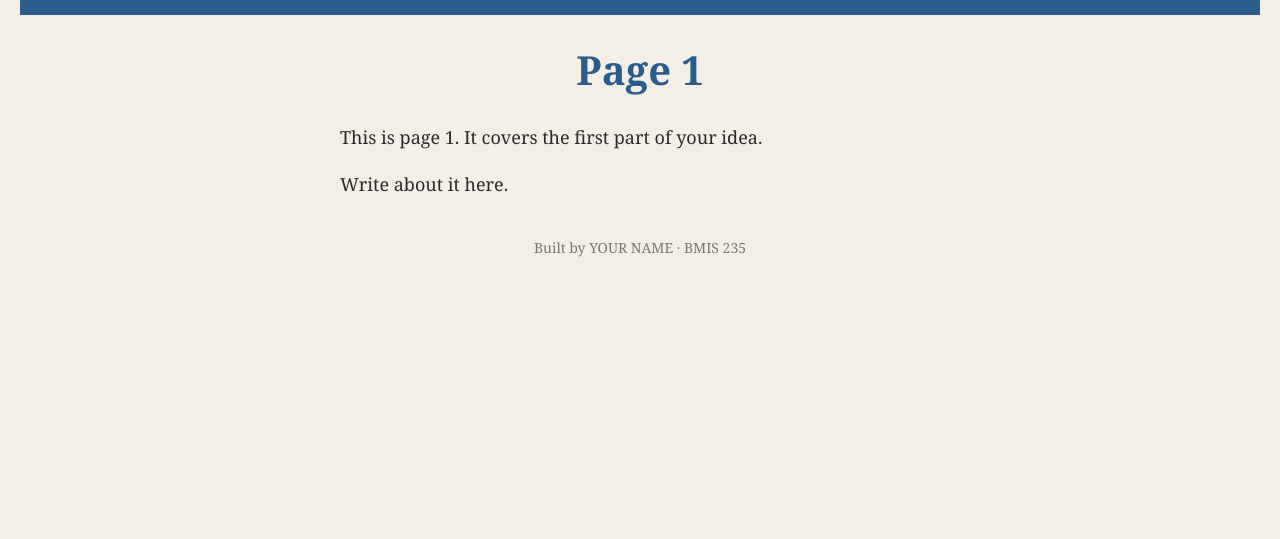
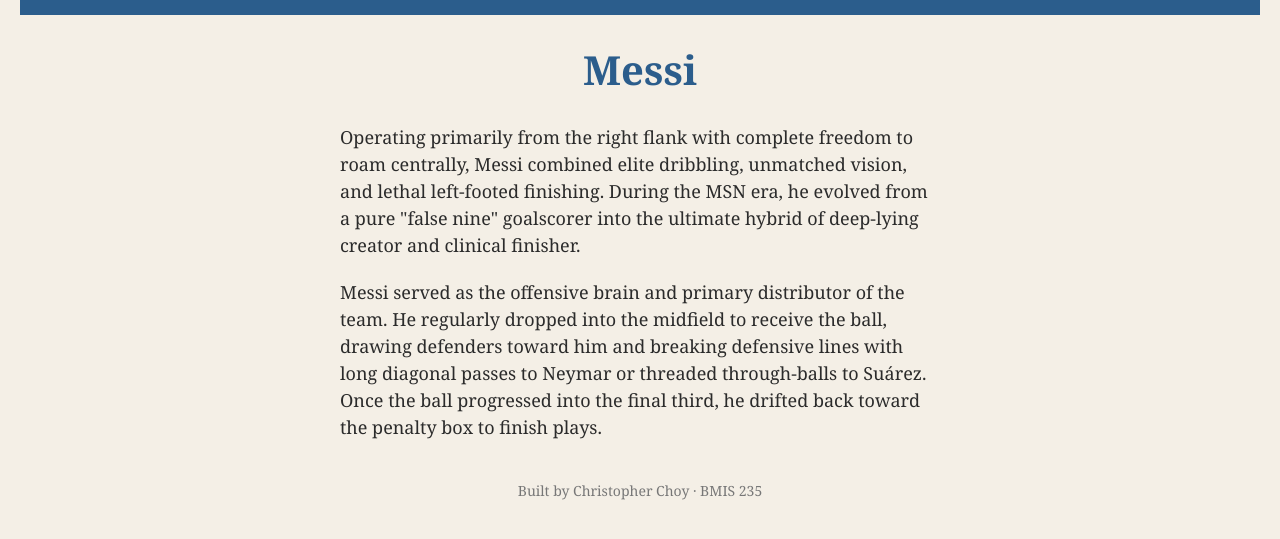
Before and after one commit to kulekia24-beep/bmis235-html-3, a plain HTML site: page page1.html in a window 1280 px wide. Shown: the part 71-610 px from the top of the page. Drawn offline with Linux system fonts and the light colour scheme.

Commit message:
Update page1.html

```diff
--- a/page1.html
+++ b/page1.html
@@ -1,14 +1,14 @@
 <!DOCTYPE html>
 <!--
-  Author: YOUR NAME
-  GU username: YOUR-GU-USERNAME
+  Author: Christopher Choy
+  GU username: cchoy
   Course: BMIS 235 - HTML-3
 -->
 <html lang="en">
 <head>
 <meta charset="utf-8">
 <meta name="author" content="YOUR NAME">
-<title>Page 1</title>
+<title>Messi</title>
 
 <!-- this one line connects the page to the stylesheet -->
 <link rel="stylesheet" href="styles.css">
@@ -28,12 +28,12 @@
     <a href="page3.html"><img src="img/page3.png" alt="Page 3"></a>
 </nav>
 
-<h1>Page 1</h1>
-<p>This is page 1. It covers the first part of your idea.</p>
-<p>Write about it here.</p>
+<h1>Messi</h1>
+<p>Operating primarily from the right flank with complete freedom to roam centrally, Messi combined elite dribbling, unmatched vision, and lethal left-footed finishing. During the MSN era, he evolved from a pure "false nine" goalscorer into the ultimate hybrid of deep-lying creator and clinical finisher.</p>
+<p>Messi served as the offensive brain and primary distributor of the team. He regularly dropped into the midfield to receive the ball, drawing defenders toward him and breaking defensive lines with long diagonal passes to Neymar or threaded through-balls to Suárez. Once the ball progressed into the final third, he drifted back toward the penalty box to finish plays.</p>
 
 <!-- Footer: fill in your name -->
-<footer>Built by YOUR NAME &middot; BMIS 235</footer>
+<footer>Built by Christopher Choy &middot; BMIS 235</footer>
 
 </body>
 </html>
```
